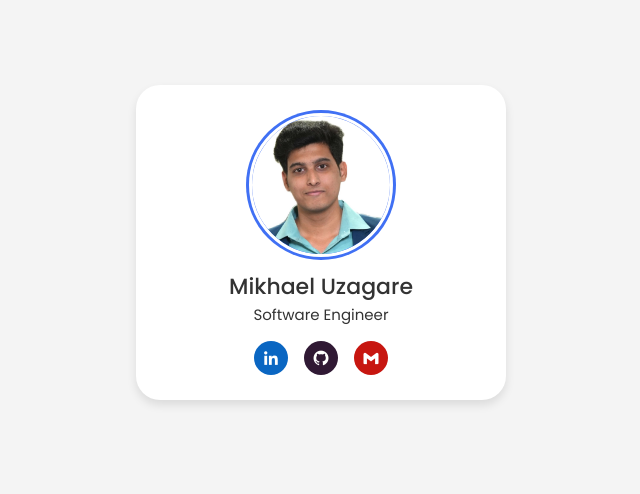
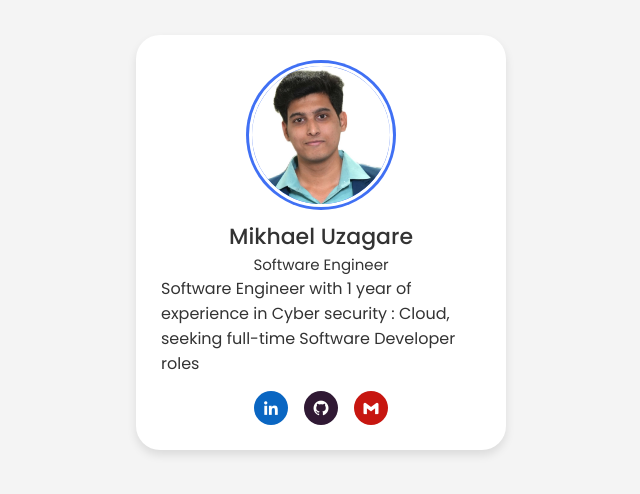
Before and after one commit to Mikhael-2001/Profile-Card, a plain HTML site: page index.html in a window 1280 px wide. Shown: the part 158-652 px from the top of the page, without its empty margins (319-959 px from the left). Drawn offline with nearby package versions, Linux system fonts and the light colour scheme.

Commit message:
Update index.html

```diff
--- a/index.html
+++ b/index.html
@@ -20,6 +20,7 @@
         <div class="text-data">
             <span class="name">Mikhael Uzagare</span>
             <span class="job">Software Engineer</span>
+          <p>Software Engineer with 1 year of experience in Cyber security : Cloud, seeking full-time Software Developer roles</p>
         </div>
 
         <div class="media-buttons">
```
